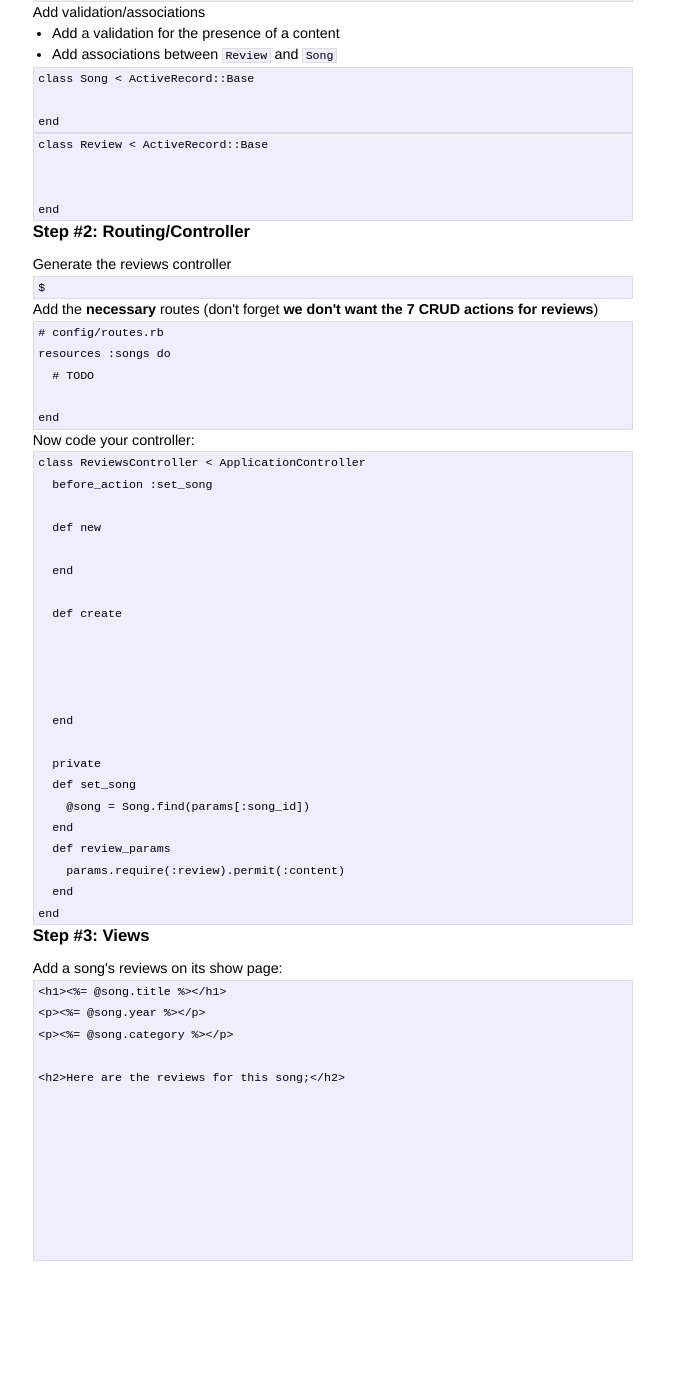
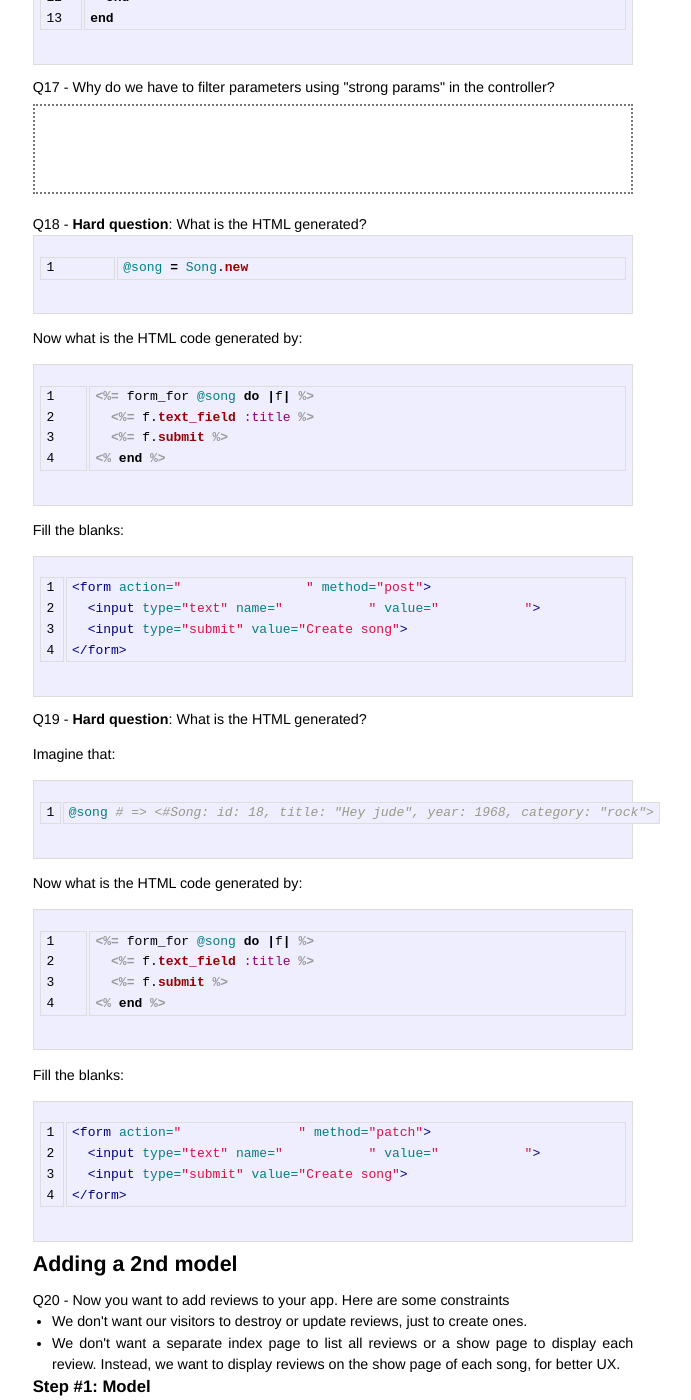
Before and after one commit to Eschults/quizzes, a Jekyll site: the page built from _posts/2014-01-01-quizz-4.en.markdown, in a window 1280 px wide and 1400 px high, scrolled down 4334 px. Shown: the whole window, without its empty margins (307-998 px from the left). Built offline with Jekyll 4.4.1, drawn with Linux system fonts in a browser that asks for light colours; before the commit the page ends 5595 px from its top, so only the background shows below that; some of the changed text lies outside the part shown.

Commit message:
Rationalize quizz 4

````diff
--- a/_posts/2014-01-01-quizz-4.en.markdown
+++ b/_posts/2014-01-01-quizz-4.en.markdown
@@ -7,11 +7,11 @@
 
 <div class="question">
   How do you create a Rails app?
-<div>
+</div>
 
-<pre>
-$
-</pre>
+```bash
+➜
+```
 
 
 <div class="question">
@@ -21,81 +21,79 @@
     <li>Coding the controllers?</li>
     <li>Coding the models?</li>
   </ol>
-<div>
+</div>
 
 <div class="answer"></div>
 
 
 <div class="question">
   How do you generate a <code>Song</code> model with a <code>title</code> and a <code>year</code>?
-<div>
+</div>
 
-<pre>
-$
-</pre>
+```bash
+➜
+```
 
 <p>What are the 2 created files?</p>
 
 <div class="answer"></div>
 
 <p>
-  What is the <strong>rake</strong> command you should type then?
+  What is the <strong>rails</strong> command you should type then?
 </p>
 
-<pre>
-$
-</pre>
+```bash
+➜
+```
 
 <div class="question">
   How do you add a <code>category</code> (ex: <code>"rock"</code>, <code>"electro"</code>, etc..) to your songs table using the correct Rails generator?
-<div>
+</div>
 
-<pre>
-$
-</pre>
+```bash
+➜
+```
 
 <p>What is the created file?</p>
 
 <div class="answer"></div>
 
 <p>
-  What is the <strong>rake</strong> command you should type again?
+  What is the <strong>rails</strong> command you should type again?
 </p>
 
-<pre>
-$
-</pre>
-
+```bash
+➜
+```
 
 
 <div class="question">
   Add a validation on the presence of a song title & crash-test your model in the console
-<div>
+</div>
 
-<pre>
+```ruby
 # models/song.rb
-class Song < ActiveRecord::Base
+class Song < ApplicationRecord
   # Add the validation
 
 end
-</pre>
+```
 
 
 <div style="page-break-after:always;"></div>
 
-
 Now crash-test your model:
 
-<pre>
-$ rails c
->
->
->
->
->
->
->
-</pre>
+```bash
+➜ rails c
+pry>
+pry>
+pry>
+pry>
+pry>
+pry>
+pry>
+```
 
 
 <div class="question">
@@ -106,7 +104,7 @@
     <li>Everything starts with an HTTP Request</li>
     <li>The action is rendering the view</li>
   </ol>
-<div>
+</div>
 
 <div class="answer"></div>
 
@@ -129,11 +127,11 @@
   Are these 2 routes the same? Why?
 </div>
 
-<pre>
+```ruby
 # config/routes.rb
 get "/songs" => "songs#show"
 post "/songs" => "songs#create"
-</pre>
+```
 
 <div class="answer">
 
@@ -148,9 +146,6 @@
 </div>
 
 
-<div style="page-break-after:always;"></div>
-
-
 <div class="question">
   Complete the controller code using the correct <code>params</code> key?
 </div>
@@ -161,25 +156,25 @@
 GET /search?query=thriller
 </pre>
 
+<div style="page-break-after:always;"></div>
+
 Routing:
 
-<pre>
+```ruby
 # config/routes.rb
 get "/search" => "songs#search"
-</pre>
+```
 
 Controller:
 
-<pre>
+```ruby
 class SongsController < ApplicationController
-
   def search
     # TODO
     @song =
   end
-
 end
-</pre>
+```
 
 <div class="question">
   Complete the controller code using the correct <code>params</code> key?
@@ -193,33 +188,28 @@
 
 Routing:
 
-<pre>
+```ruby
 # config/routes.rb
 get "/songs/named/:name" => "songs#search"
-</pre>
+```
 
 Controller:
 
-<pre>
+```ruby
 class SongsController < ApplicationController
-
   def search
     # TODO
     @song =
   end
-
 end
-</pre>
-
-<div style="page-break-after:always;"></div>
+```
 
 <div class="question">
   What are the 7 CRUD routes generated by the <code>resources</code> method in Rails?
 </div>
 
-<pre>
-# config/routes.rb
-# TODO: Give us the details of the 7 routes generated
+```ruby
+# config/routes.rb # TODO: Give us the details of the 7 routes generated with:
 resources :songs
 
 
@@ -228,36 +218,33 @@
 
 
 
-
-
-
-
-</pre>
+```
 
 
 <div class="question">
   How do you print your routes and their URL prefix helpers?
 </div>
 
-<pre>
-$
-</pre>
+```bash
+➜
+```
 
 
 <div class="question">
   How do you generate a controller for your songs?
 </div>
 
-<pre>
-$
-</pre>
+```bash
+➜
+```
 
+<div style="page-break-after:always;"></div>
 
 <div class="question">
   Implement the <strong>R</strong>ead actions in your songs controller?
 </div>
 
-<pre>
+```ruby
 class SongsController < ApplicationController
 
 
@@ -266,14 +253,14 @@
 
 
 end
-</pre>
+```
 
 
 <div class="question">
   What are the 2 requests needed to create a new song? Implement the <code>songs#new</code> and <code>songs#create</code> actions.
 </div>
 
-<pre>
+```ruby
 class SongsController < ApplicationController
   def new
 
@@ -287,7 +274,7 @@
 
   end
 end
-</pre>
+```
 
 
 <div class="question">
@@ -305,32 +292,30 @@
   <strong>Hard question</strong>: What is the HTML generated?
 </div>
 
-Imagine that:
-
-<pre>
+```ruby
 @song = Song.new
-</pre>
+```
 
 Now what is the HTML code generated by:
 
-<pre>
+```erb
 <%= form_for @song do |f| %>
   <%= f.text_field :title %>
   <%= f.submit %>
 <% end %>
-</pre>
+```
 
 Fill the blanks:
 
 
-<pre>
-&lt;form action="                " method="post"&gt;
-  &lt;input type="text" name="           " value="           "&gt;
-  &lt;input type="submit" value="Create song"&gt;
-&lt;/form&gt;
-</pre>
+```html
+<form action="                " method="post">
+  <input type="text" name="           " value="           ">
+  <input type="submit" value="Create song">
+</form>
+```
 
-
+<div style="page-break-after:always;"></div>
 
 <div class="question">
   <strong>Hard question</strong>: What is the HTML generated?
@@ -338,30 +323,27 @@
 
 Imagine that:
 
-<pre>
+```ruby
 @song # => <#Song: id: 18, title: "Hey jude", year: 1968, category: "rock">
-</pre>
+```
 
 Now what is the HTML code generated by:
 
-<pre>
+```erb
 <%= form_for @song do |f| %>
   <%= f.text_field :title %>
   <%= f.submit %>
 <% end %>
-</pre>
+```
 
 Fill the blanks:
 
-<pre>
-&lt;form action="               " method="patch"&gt;
-  &lt;input type="text" name="           " value="           "&gt;
-  &lt;input type="submit" value="Create song"&gt;
-&lt;/form&gt;
-</pre>
-
-
-<div style="page-break-after:always;"></div>
+```html
+<form action="               " method="patch">
+  <input type="text" name="           " value="           ">
+  <input type="submit" value="Create song">
+</form>
+```
 
 
 <h2>Adding a 2nd model</h2>
@@ -377,62 +359,62 @@
 </ul>
 
 <h3>Step #1: Model</h3>
+
 Generate your <code>Review</code> model in the terminal. It should have only a <code>content:string</code> and a <code>song:references</code> (= the foreign key).
 
-<pre>
-$
-</pre>
+```bash
+➜
+```
 
 Run the migration
-<pre>
-$
-</pre>
+```bash
+➜
+```
 
 Add validation/associations
+
 <ul>
   <li>Add a validation for the presence of a content</li>
   <li>Add associations between <code>Review</code> and <code>Song</code></li>
 </ul>
 
-<pre>
-class Song < ActiveRecord::Base
+```ruby
+class Song < ApplicationRecord
 
 end
-</pre>
+```
 
-<pre>
-class Review < ActiveRecord::Base
+```ruby
+class Review < ApplicationRecord
 
 
 end
-</pre>
+```
 
+<div style="page-break-after:always;"></div>
 
 <h3>Step #2: Routing/Controller</h3>
 
 Generate the reviews controller
 
-<pre>
-$
-</pre>
+```bash
+➜
+```
 
 
 Add the <strong>necessary</strong> routes (don't forget <strong>we don't want the 7 CRUD actions for reviews</strong>)
 
-<pre>
+```ruby
 # config/routes.rb
 resources :songs do
   # TODO
 
 end
-</pre>
-
-
-<div style="page-break-after:always;"></div>
+```
 
 Now code your controller:
 
-<pre>
+```ruby
 class ReviewsController < ApplicationController
   before_action :set_song
 
@@ -455,24 +437,19 @@
     params.require(:review).permit(:content)
   end
 end
-</pre>
+```
 
 
 <h3>Step #3: Views</h3>
 Add a song's reviews on its show page:
 
-<pre>
-&lt;h1&gt;&lt;%= @song.title %&gt;&lt;/h1&gt;
-&lt;p&gt;&lt;%= @song.year %&gt;&lt;/p&gt;
-&lt;p&gt;&lt;%= @song.category %&gt;&lt;/p&gt;
-
-&lt;h2&gt;Here are the reviews for this song;&lt;/h2&gt;
+```erb
+<h1><%= @song.title %></h1>
+<p><%= @song.year %></p>
+<p><%= @song.category %></p>
+<h2>Here are the reviews for this song:</h2>
 
 
 
 
-
-
-
-
-</pre>
+```
````
Also changed, not shown: 4 other files.
